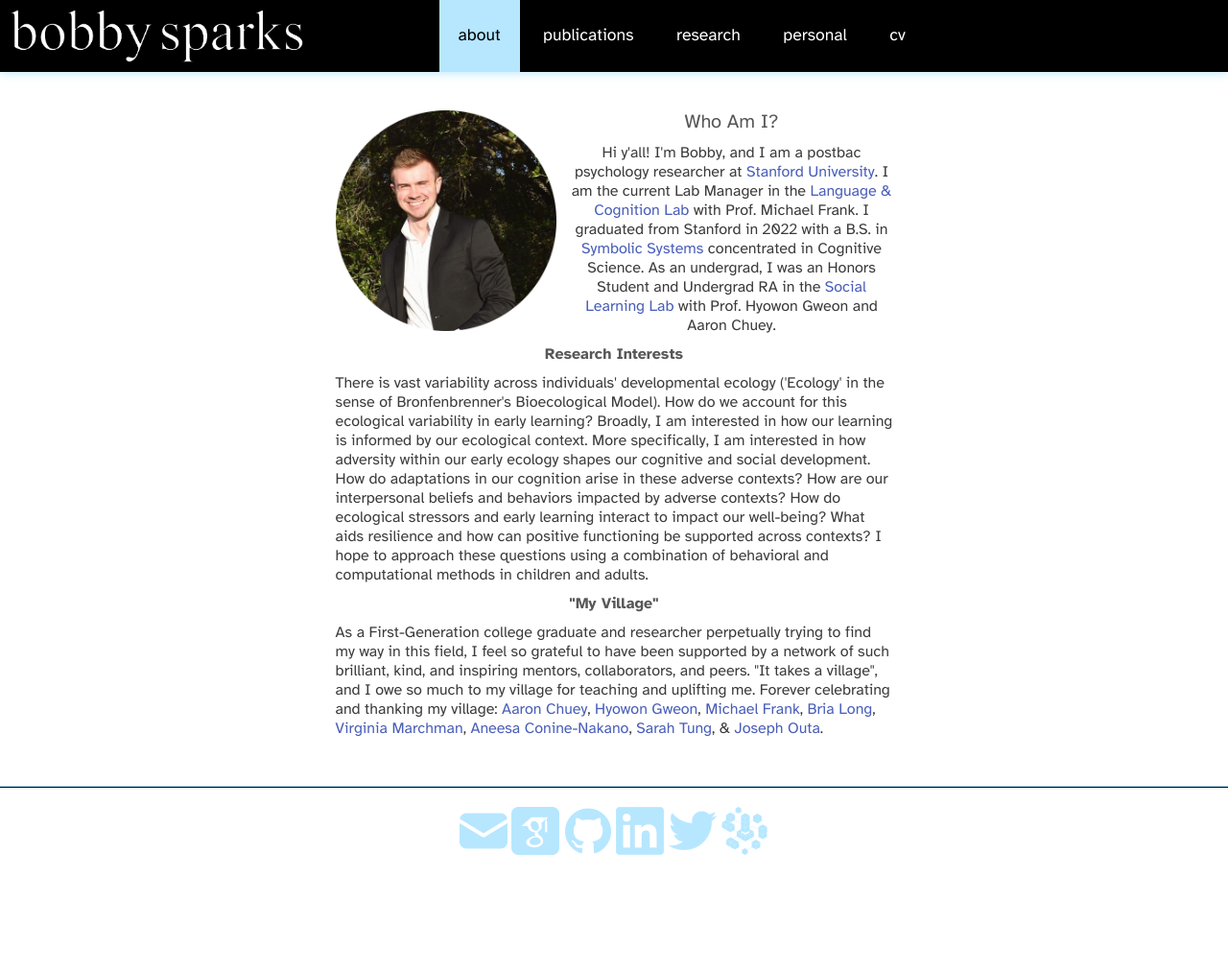
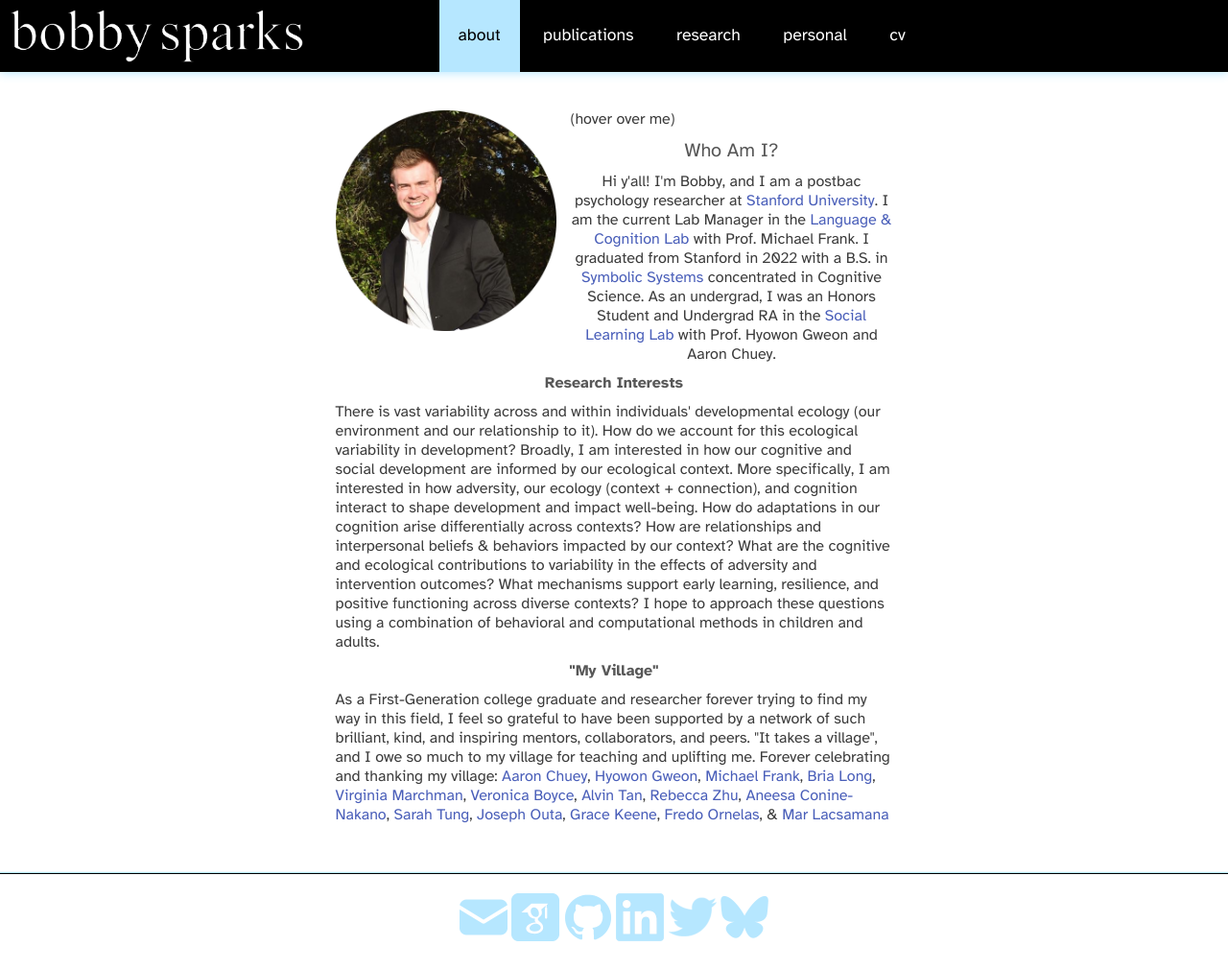
Before and after one commit to rbzsparks/rbzsparks.github.io, a Jekyll site: the page built from 00-index.md, in a window 1280 px wide. Shown: the whole page at 96% size. Built offline with Jekyll 4.4.1, drawn with Linux system fonts in a browser that asks for light colours; nearby versions of some CDN libraries; before the commit the page ends 921 px from its top, so only the background shows below that.

Commit message:
Home updates

```diff
--- a/_layouts/home.html
+++ b/_layouts/home.html
@@ -11,6 +11,7 @@
       <div class="wrapper">
         <div style = "width:66%; margin: auto">
         <img class="profile-image" style="float:left; padding: 0px 15px 0px 0px" src="{{site.url}}{{site.baseurl}}/images/bobby.png" onmouseover="this.src='{{site.url}}{{site.baseurl}}/images/doodle.png'" onmouseout="this.src='{{site.url}}{{site.baseurl}}/images/bobby.png'" alt="Bobby"></img>
+        <p>(hover over me)</p>
           <div style="display:table-cell; vertical-align:middle; height: 230px">
           <h2 style = "text-align:center">Who Am I?</h2>
           <p style = "text-align:center">
@@ -26,19 +27,19 @@
         <div style = "width:66%; margin: auto">
         <h3 style = "text-align:center">Research Interests</h3>
         <p>
-          There is vast variability across individuals' developmental ecology ('Ecology' in the sense of Bronfenbrenner's Bioecological Model). How do we account for this ecological variability in early learning?
-          Broadly, I am interested in how our learning is informed by our ecological context. More specifically, I am interested in
-          how adversity within our early ecology shapes our cognitive and social development. How do adaptations in our cognition arise in these adverse contexts?
-          How are our interpersonal beliefs and behaviors impacted by adverse contexts? How do ecological stressors and early learning interact to impact our well-being?
-          What aids resilience and how can positive functioning be supported across contexts? I hope to approach these questions using a combination of behavioral
-          and computational methods in children and adults.
+          There is vast variability across and within individuals' developmental ecology (our environment and our relationship to it). How do we account for this ecological variability in development?
+          Broadly, I am interested in how our cognitive and social development are informed by our ecological context. More specifically, I am interested in how adversity, our ecology (context + connection),
+          and cognition interact to shape development and impact well-being. How do adaptations in our cognition arise differentially across contexts? How are relationships and interpersonal beliefs & behaviors
+          impacted by our context? What are the cognitive and ecological contributions to variability in the effects of adversity and intervention outcomes? What mechanisms support early learning, resilience,
+          and positive functioning across diverse contexts? I hope to approach these questions using a combination of behavioral and computational methods in children and adults.
         </p>
         <h3 style = "text-align:center">"My Village"</h3>
         <p>
-          As a First-Generation college graduate and researcher perpetually trying to find my way in this field, I feel so grateful
+          As a First-Generation college graduate and researcher forever trying to find my way in this field, I feel so grateful
           to have been supported by a network of such brilliant, kind, and inspiring mentors, collaborators, and peers. "It takes a village",
           and I owe so much to my village for teaching and uplifting me. Forever celebrating and thanking my village: <a href="https://profiles.stanford.edu/aaron-chuey">Aaron Chuey</a>, <a href="https://web.stanford.edu/~hyo/Home.html">Hyowon Gweon</a>,
-          <a href="https://web.stanford.edu/~mcfrank/">Michael Frank</a>, <a href="https://www.brialong.com/">Bria Long</a>, <a href="https://profiles.stanford.edu/virginia-marchman">Virginia Marchman</a>, <a href="https://profiles.stanford.edu/aneesa-conine-nakano">Aneesa Conine-Nakano</a>, <a href="https://profiles.stanford.edu/sarah-tung">Sarah Tung</a>, & <a href="https://josephouta.com/">Joseph Outa</a>.
+          <a href="https://web.stanford.edu/~mcfrank/">Michael Frank</a>, <a href="https://www.brialong.com/">Bria Long</a>, <a href="https://profiles.stanford.edu/virginia-marchman">Virginia Marchman</a>, <a href="https://vboyce.github.io/">Veronica Boyce</a>, <a href="https://profiles.stanford.edu/247160">Alvin Tan</a>, <a href="https://profiles.stanford.edu/rebecca-zhu">Rebecca Zhu</a>,
+          <a href="https://profiles.stanford.edu/aneesa-conine-nakano">Aneesa Conine-Nakano</a>, <a href="https://profiles.stanford.edu/sarah-tung">Sarah Tung</a>, <a href="https://josephouta.com/">Joseph Outa</a>, <a href="https://profiles.stanford.edu/grace-keene">Grace Keene</a>, <a href="https://github.com/FredoOrnelas">Fredo Ornelas</a>, & <a href="https://profiles.stanford.edu/marianne-lacsamana">Mar Lacsamana</a>
         </p>
         {{ content }}
         </div>
```
Also changed, not shown: images/bluesky.png.
